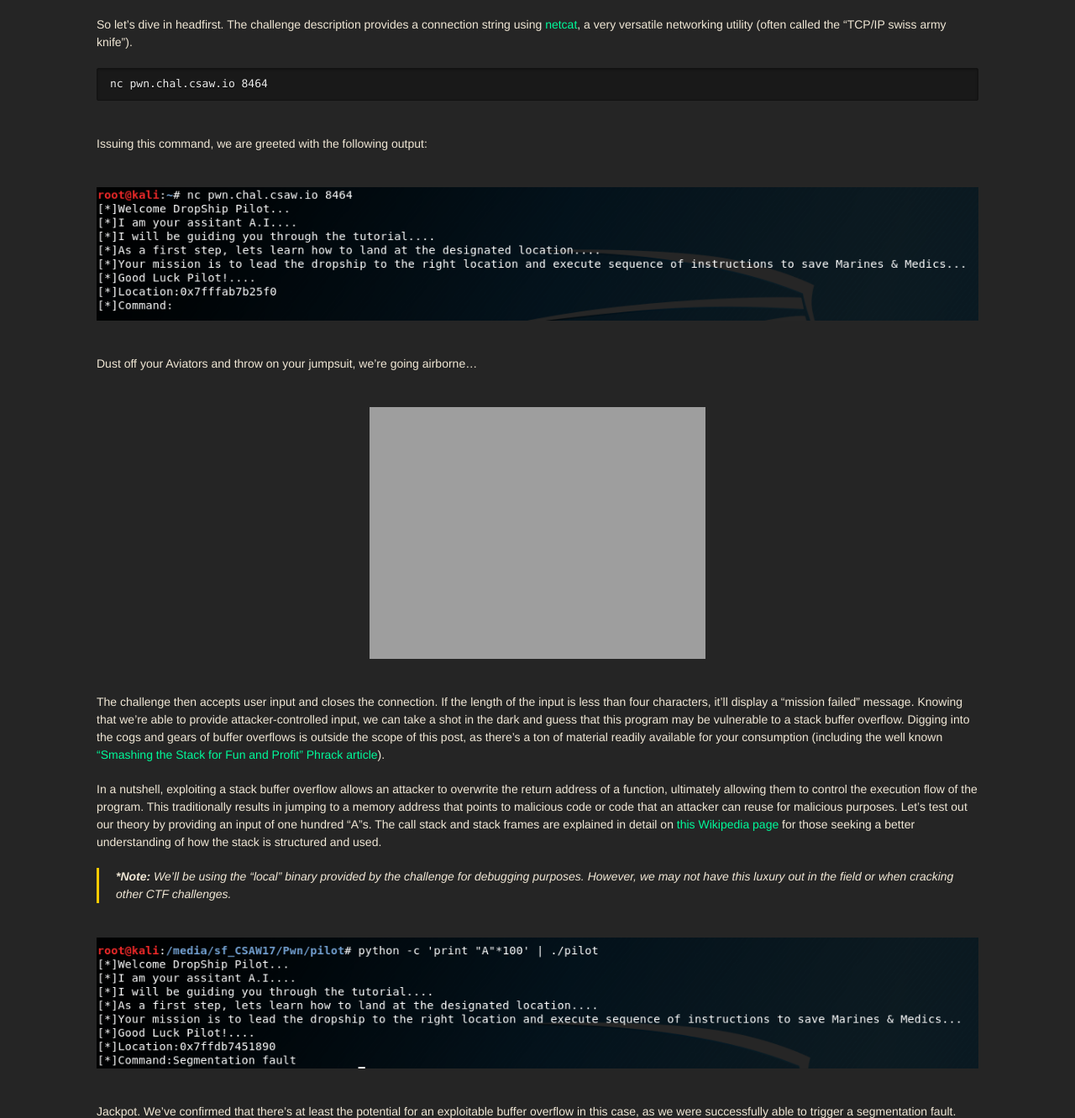
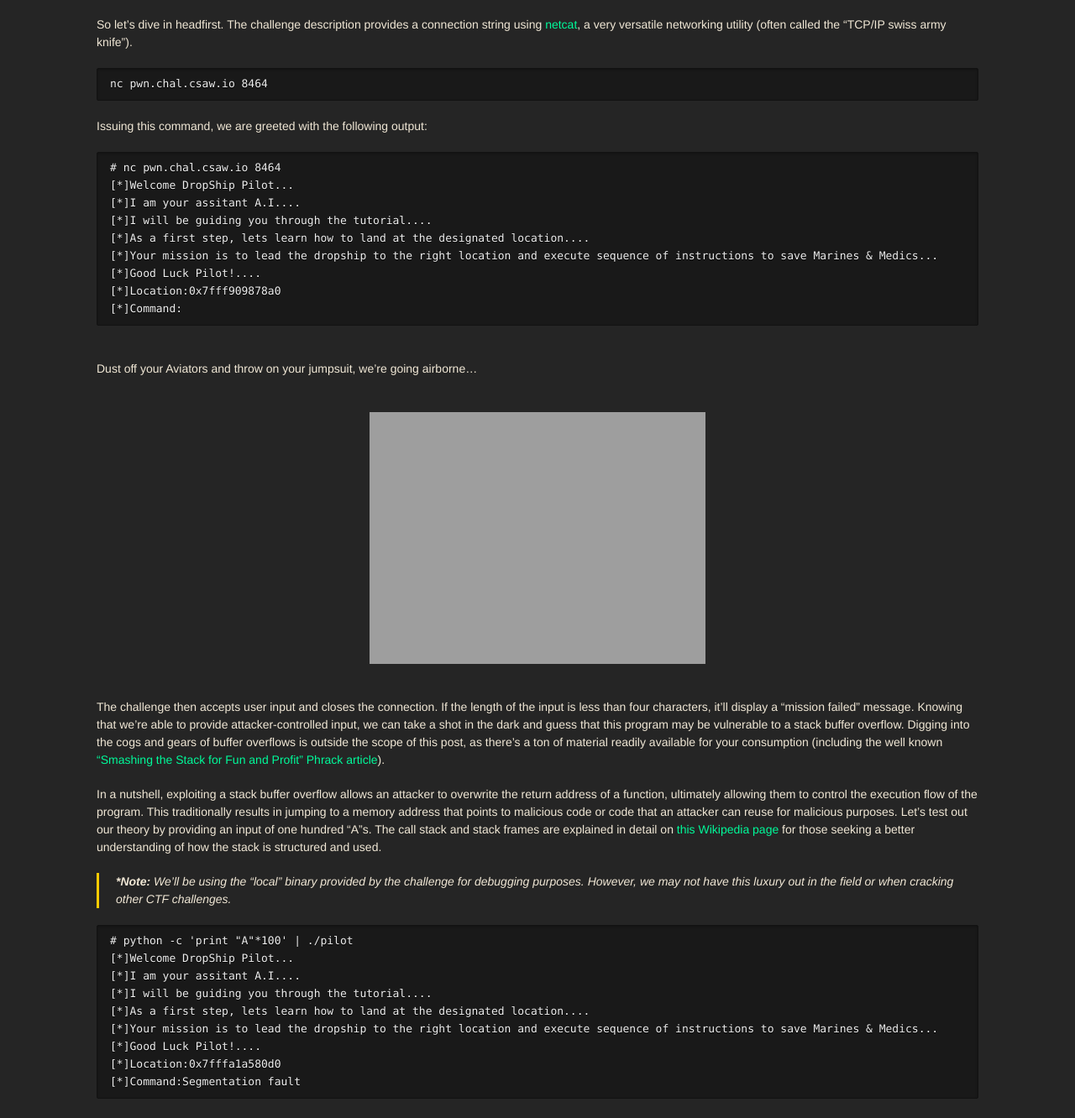
Before and after one commit to 0xdeadbeefJERKY/0xdeadbeefjerky.github.io, a Jekyll site: the page built from _posts/2017-09-23-csaw-ctf-pilot-writeup.md, in a window 1280 px wide and 1400 px high, scrolled down 378 px, cut to the strip 68-1400 px from the top of the window. Shown: the whole strip at 84% size. Built offline with Jekyll 4.4.1, drawn with Linux system fonts in a browser that asks for light colours; nearby versions of some CDN libraries; some web fonts are replaced.

Commit message:
removed pngs - too small

````diff
--- a/_posts/2017-09-23-csaw-ctf-pilot-writeup.md
+++ b/_posts/2017-09-23-csaw-ctf-pilot-writeup.md
@@ -22,11 +22,19 @@ So let's dive in headfirst. The challenge description provides a connection stri
 nc pwn.chal.csaw.io 8464
 ~~~
 
-<br>
 Issuing this command, we are greeted with the following output:
 
-<br>
-![pilotnc]({{ site.url }}/assets/images/pilotnc.png){: .center-image }
+```
+# nc pwn.chal.csaw.io 8464
+[*]Welcome DropShip Pilot...
+[*]I am your assitant A.I....
+[*]I will be guiding you through the tutorial....
+[*]As a first step, lets learn how to land at the designated location....
+[*]Your mission is to lead the dropship to the right location and execute sequence of instructions to save Marines & Medics...
+[*]Good Luck Pilot!....
+[*]Location:0x7fff909878a0
+[*]Command:
+```
 
 <br>
 Dust off your Aviators and throw on your jumpsuit, we're going airborne...
@@ -41,8 +49,17 @@ In a nutshell, exploiting a stack buffer overflow allows an attacker to overwrit
 
 > <b>*Note:</b> We'll be using the "local" binary provided by the challenge for debugging purposes. However, we may not have this luxury out in the field or when cracking other CTF challenges.
 
-<br>
-![pilot100As]({{ site.url }}/assets/images/pilot100As.png){: .center-image}
+```
+# python -c 'print "A"*100' | ./pilot
+[*]Welcome DropShip Pilot...
+[*]I am your assitant A.I....
+[*]I will be guiding you through the tutorial....
+[*]As a first step, lets learn how to land at the designated location....
+[*]Your mission is to lead the dropship to the right location and execute sequence of instructions to save Marines & Medics...
+[*]Good Luck Pilot!....
+[*]Location:0x7fffa1a580d0
+[*]Command:Segmentation fault
+```
 
 <br>
 Jackpot. We've confirmed that there's at least the potential for an exploitable buffer overflow in this case, as we were successfully able to trigger a segmentation fault. This error tells us that the process is attempting to access an invalid or restricted memory address. This behavior is expected, as we overwrote the return address with a string of "A"s (0x41 in hex). Let's confirm this by leveraging the [GNU debugger (gdb)](https://www.gnu.org/software/gdb/){:target="_blank"} with the [PEDA (Python Exploit Development Assistance) plugin](https://github.com/longld/peda){:target="_blank"} installed.
````
